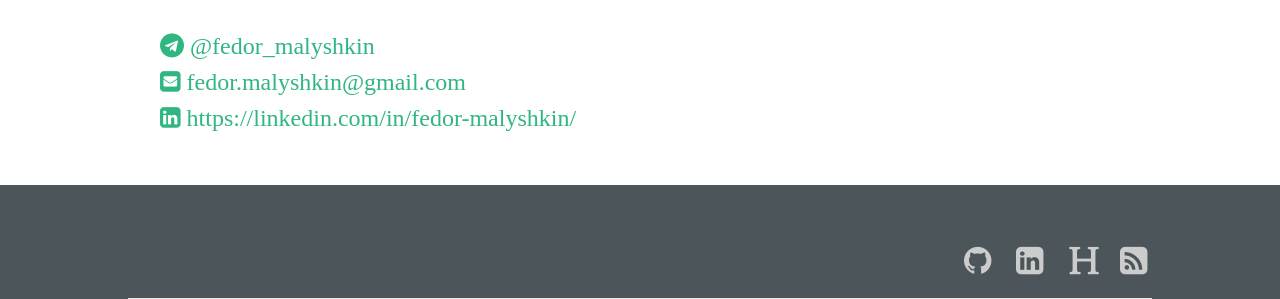
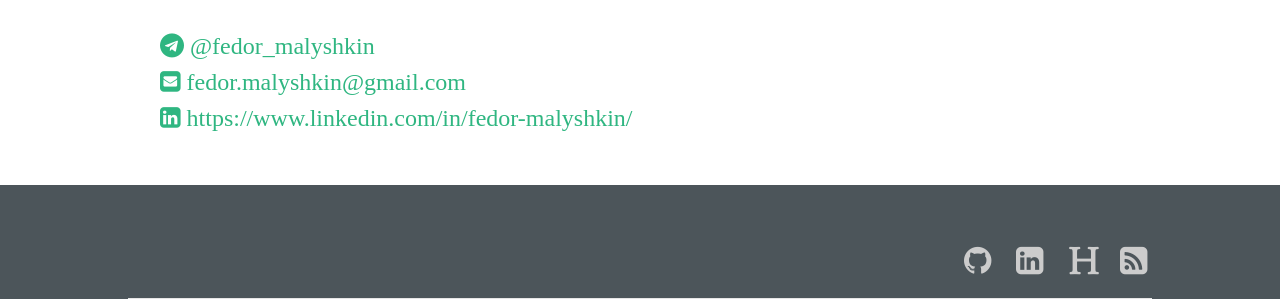
Before and after one commit to fedor-malyshkin/fedor-malyshkin.github.io, a Jekyll site: the page built from index.md, in a window 1280 px wide and 900 px high, scrolled down 2004 px. Shown: the part 529-828 px from the top of the window. Built offline with Jekyll 4.4.1, drawn with Linux system fonts in a browser that asks for light colours; part of the change alters nothing that is shown.

Commit message:
Correct LI link

```diff
--- a/_config.yml
+++ b/_config.yml
@@ -15,7 +15,8 @@
 # in the templates via {{ site.myvariable }}.
 title: Fedor Malyshkin's Portfolio
 description: "Backend developer: Java, Scala, Spring, Akka, Databases, Hadoop, Spark"
-url: "https://fedor-malyshkin.github.io/" # the base hostname & protocol for your site, e.g. http://example.com
+# the base hostname & protocol for your site, e.g. http://example.com
+url: "https://fedor-malyshkin.github.io/"
 social:
   name: Fedor Malyshkin
   links:
@@ -26,7 +27,7 @@ lang: en_US
 
 # Contact data
 github_link: https://github.com/fedor-malyshkin
-linkedin_link: https://linkedin.com/in/fedor-malyshkin/
+linkedin_link: https://www.linkedin.com/in/fedor-malyshkin/
 habrahabr_link: https://habrahabr.ru/users/fedor_malyshkin/
 telegram_link: https://t.me/fedor_malyshkin
 telegram_user: "@fedor_malyshkin"
```
